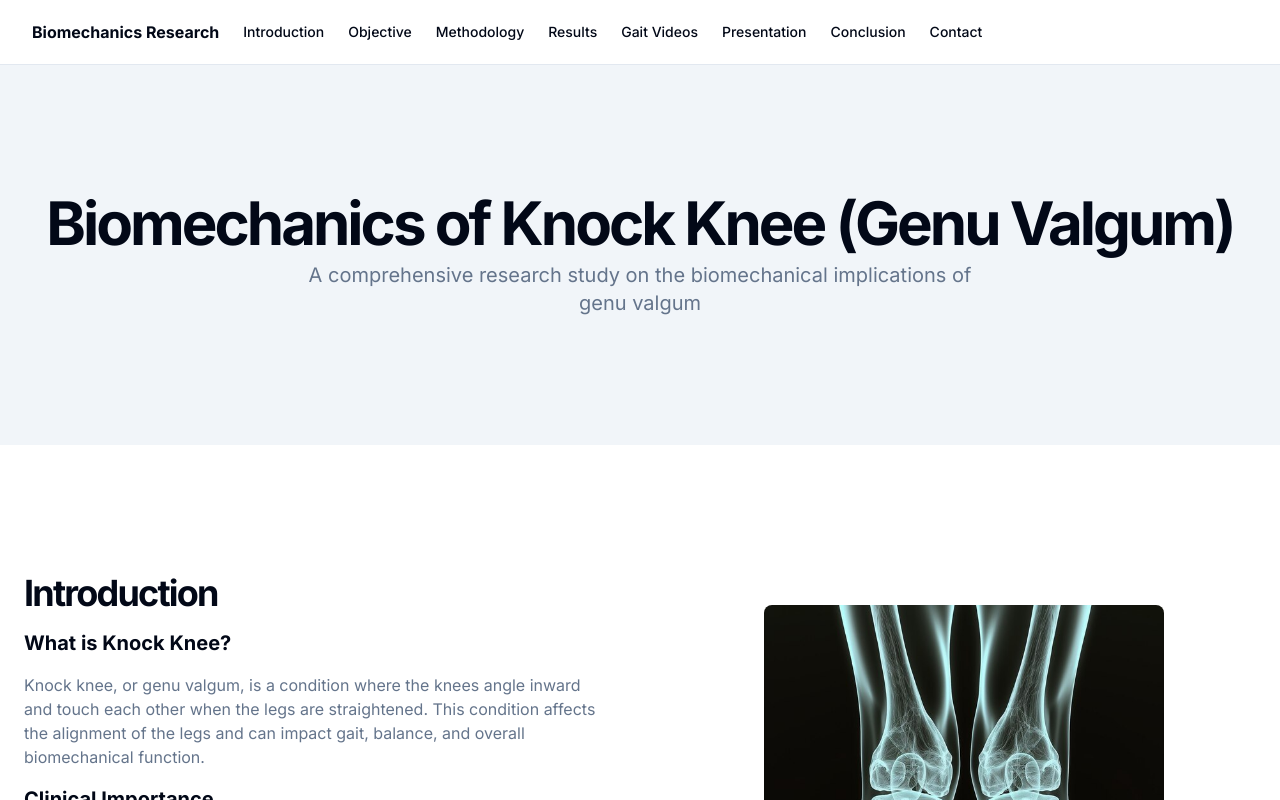
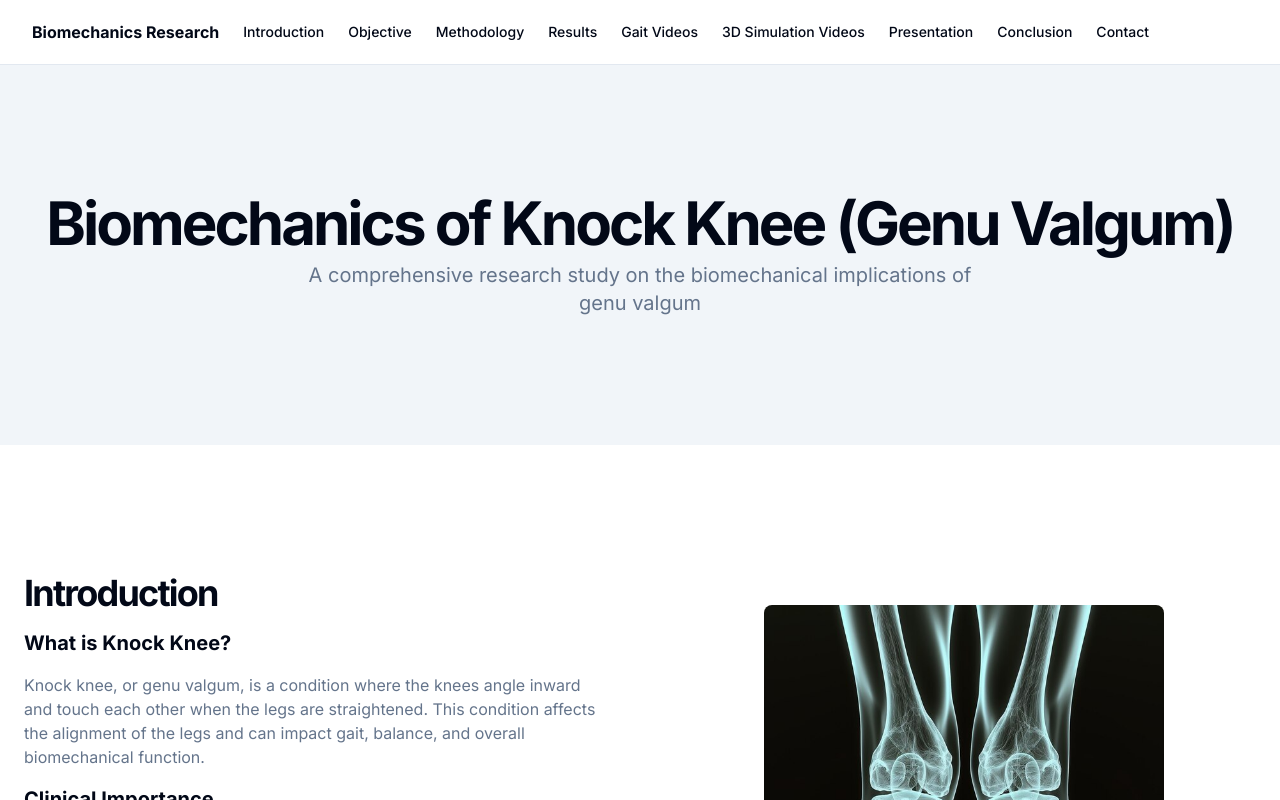
Before and after one commit to rowida117/knockknee, a Next.js app: page / in a window 1280 px wide. Shown: the top 800 px of the page. Built offline with nearby package versions, Linux system fonts and the light colour scheme.

Commit message:
push adding the 3D Simulation videos to the navigation bar

```diff
--- a/app/page.tsx
+++ b/app/page.tsx
@@ -28,6 +28,9 @@ export default function Home() {
               </Link>
               <Link href="#gait-videos" className="transition-colors hover:text-foreground/80">
                 Gait Videos
+              </Link>
+              <Link href="#3d-simulation" className="transition-colors hover:text-foreground/80">
+                3D Simulation Videos
               </Link>
               <Link href="#presentation" className="transition-colors hover:text-foreground/80">
                 Presentation
```
